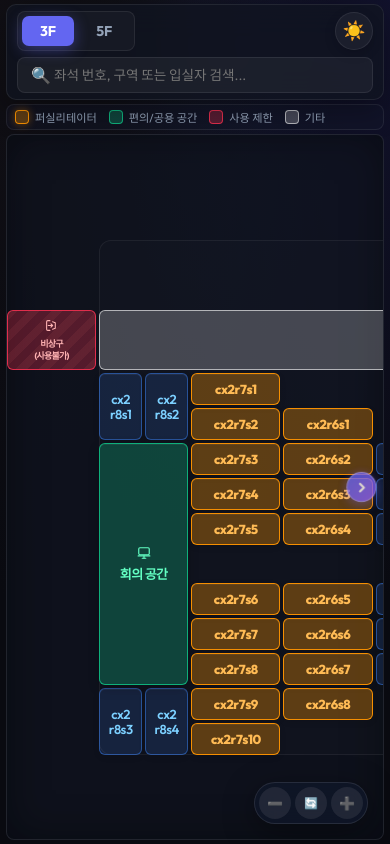
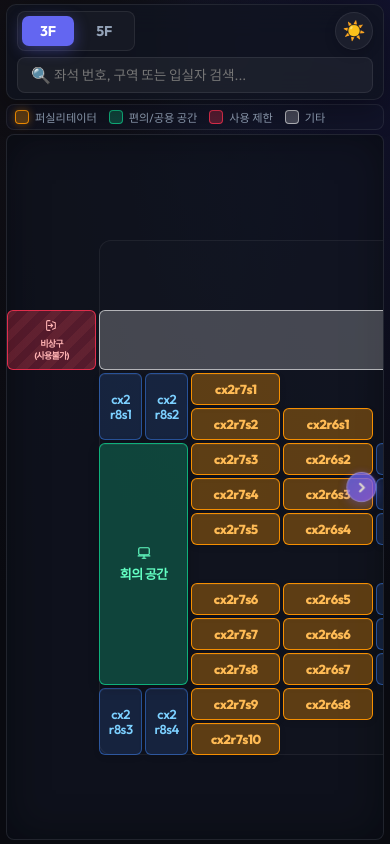
Before and after one commit to pnlkc/SeatingChart, a React (Vite) app: page / in a window 390 px wide. Built offline with nearby package versions, Linux system fonts and the light colour scheme.

Commit message:
refactor: 모바일 줌 컨트롤러 삭제 및 핀치 줌 단독 제어로 간소화

```diff
--- a/src/App.css
+++ b/src/App.css
@@ -1272,68 +1272,3 @@
   transition: transform 0.12s cubic-bezier(0.25, 0.46, 0.45, 0.94);
   will-change: transform;
 }
-
-.zoom-controls {
-  position: absolute;
-  bottom: 16px;
-  right: 16px;
-  z-index: 150;
-  display: flex;
-  align-items: center;
-  gap: 4px;
-  background: rgba(15, 23, 42, 0.75);
-  backdrop-filter: blur(12px);
-  -webkit-backdrop-filter: blur(12px);
-  border: 1px solid rgba(255, 255, 255, 0.1);
-  padding: 4px;
-  border-radius: 30px;
-  box-shadow: 0 8px 32px rgba(0, 0, 0, 0.4);
-}
-
-.light-theme .zoom-controls {
-  background: rgba(255, 255, 255, 0.8);
-  border: 1px solid rgba(0, 0, 0, 0.08);
-  box-shadow: 0 8px 32px rgba(0, 0, 0, 0.1);
-}
-
-.zoom-btn {
-  background: rgba(255, 255, 255, 0.08);
-  border: none;
-  color: var(--text-primary);
-  width: 32px;
-  height: 32px;
-  border-radius: 50%;
-  display: flex;
-  justify-content: center;
-  align-items: center;
-  font-size: 0.8rem;
-  cursor: pointer;
-  transition: all 0.2s;
-  padding: 0;
-}
-
-.light-theme .zoom-btn {
-  background: rgba(0, 0, 0, 0.04);
-}
-
-.zoom-btn:hover:not(:disabled) {
-  background: rgba(255, 255, 255, 0.15);
-  transform: scale(1.05);
-}
-
-.light-theme .zoom-btn:hover:not(:disabled) {
-  background: rgba(0, 0, 0, 0.08);
-}
-
-.zoom-btn:disabled {
-  opacity: 0.35;
-  cursor: not-allowed;
-}
-
-.zoom-reset-btn {
-  font-size: 0.7rem !important;
-  font-weight: 700;
-  cursor: pointer;
-  user-select: none;
-  font-family: inherit;
-}
--- a/src/App.jsx
+++ b/src/App.jsx
@@ -1361,34 +1361,6 @@ export default function App() {
         </div>
       </div>
 
-      {/* 모바일 전용 플로팅 보조 줌 컨트롤러 */}
-      {isMobile && (
-        <div className="zoom-controls">
-          <button
-            className="zoom-btn"
-            onClick={() => setZoom((prev) => Math.max(prev - 0.2, 0.6))}
-            disabled={zoom <= 0.6}
-            title="축소"
-          >
-            ➖
-          </button>
-          <button
-            className="zoom-btn zoom-reset-btn"
-            onClick={() => setZoom(1)}
-            title="기본 배율 초기화"
-          >
-            🔄
-          </button>
-          <button
-            className="zoom-btn"
-            onClick={() => setZoom((prev) => Math.min(prev + 0.2, 2.0))}
-            disabled={zoom >= 2.0}
-            title="확대"
-          >
-            ➕
-          </button>
-        </div>
-      )}
 
       {/* 모바일 좌우 스크롤 가능 여부 가이드 화살표 */}
       {isMobile && (
```
